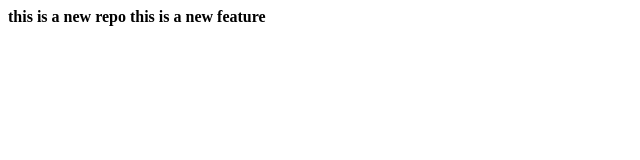
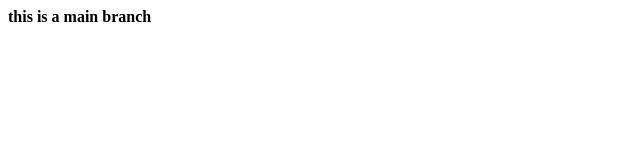
Before and after one commit to Mahesh5132/localrepo, a plain HTML site: page index.html in a window 1280 px wide. Shown: the whole page, without its empty margins (0-640 px from the left). Drawn offline with Linux system fonts and the light colour scheme.

Commit message:
index updated

```diff
--- a/index.html
+++ b/index.html
@@ -1,2 +1 @@
-<b>this is a new repo</b>
-<B>this is a new feature</B>
+<B>this is a main branch</B>
```
